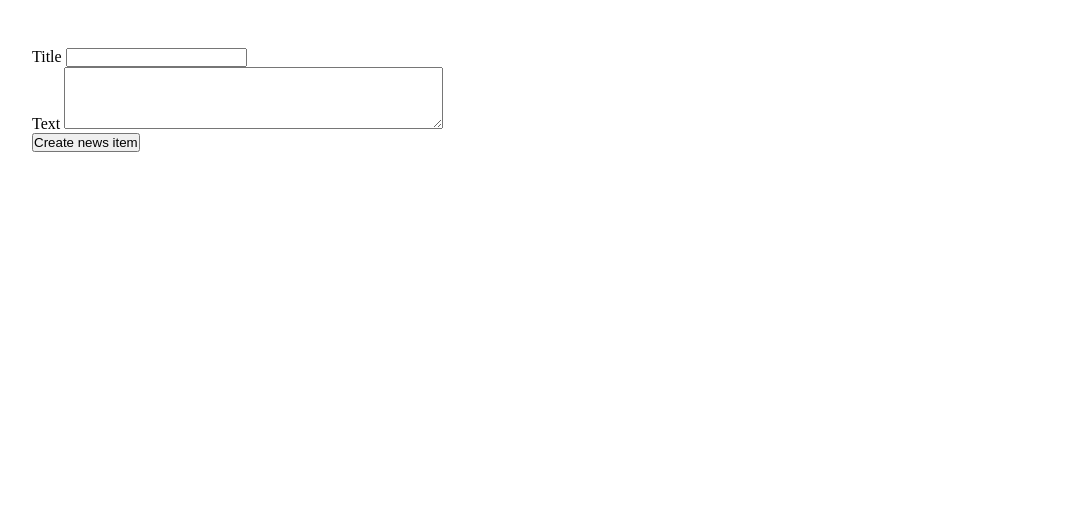
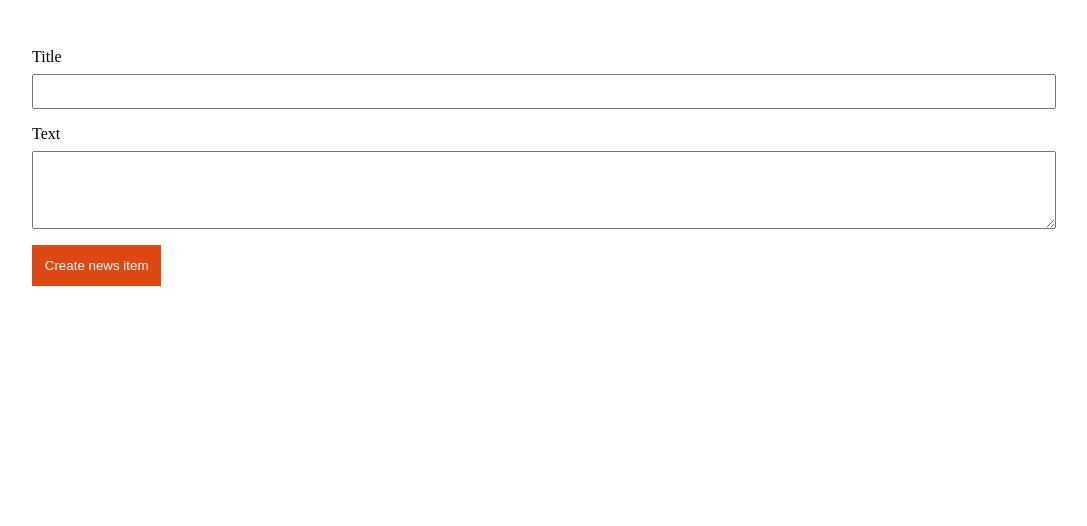
Before and after one commit to ampmonteiro/ci4-build-your-first-App, a CodeIgniter 4 app: template proj/app/Views/news/create.php in a window 1280 px wide. Shown: the part 50-576 px from the top of the page, without its empty margins (96-1183 px from the left). Run offline with PHP 8.4 and a stand-in for CodeIgniter, Linux system fonts and the light colour scheme; the template is opened without the code that fills it, so the values that code supplies are empty; some libraries are stand-ins or nearby versions.

Commit message:
ch5: better look in create and edit forms.

```diff
--- a/proj/app/Views/news/create.php
+++ b/proj/app/Views/news/create.php
@@ -6,12 +6,12 @@
 <?= validation_list_errors() ?>
 
 <?= form_open('news/store') ?>
-<p>
+<p class="form-control">
     <label for="title">Title</label>
     <input id="title" name="title" value="<?= old('title') ?>">
 </p>
 
-<p>
+<p class="form-control">
     <label for="body">Text</label>
     <textarea id="body" name="body" cols="45" rows="4"><?= old('body') ?></textarea>
 </p>
--- a/proj/app/Views/news/edit.php
+++ b/proj/app/Views/news/edit.php
@@ -9,12 +9,12 @@
     'news/update',
     hidden: ['news_id' => esc($news['id'])]  # take advantage of named args since php 8
 ) ?>
-<p>
+<p class="form-control">
     <label for="title">Title</label>
     <input id="title" name="title" value="<?= old('title') ?? $news['title'] ?>">
 </p>
 
-<p>
+<p class="form-control">
     <label for="body">Text</label>
     <textarea id="body" name="body" cols="45" rows="4"><?= old('body') ?? $news['title'] ?></textarea>
 </p>
--- a/proj/public/styles.css
+++ b/proj/public/styles.css
@@ -57,3 +57,23 @@ footer .environment {
 h1 {
     margin-bottom: 1rem;
 }
+
+.form-control {
+    display: flex;
+    flex-direction: column;
+    gap: .5rem;
+    margin: 1rem 0;
+}
+
+.form-control input,
+.form-control textarea {
+    padding: 0.5rem;
+}
+
+button {
+    padding: 0.8rem;
+    background: #DD4814;
+    ;
+    border: none;
+    color: #fff;
+}
```
